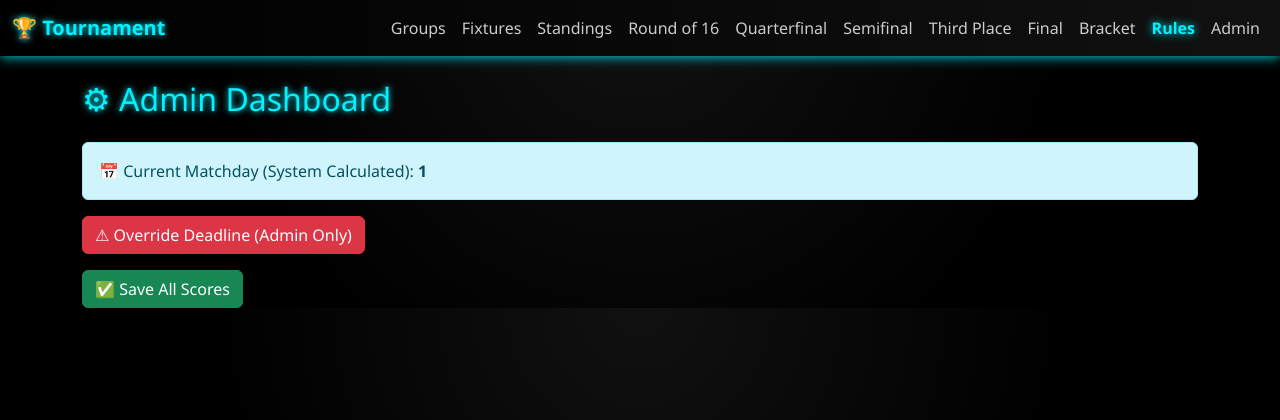
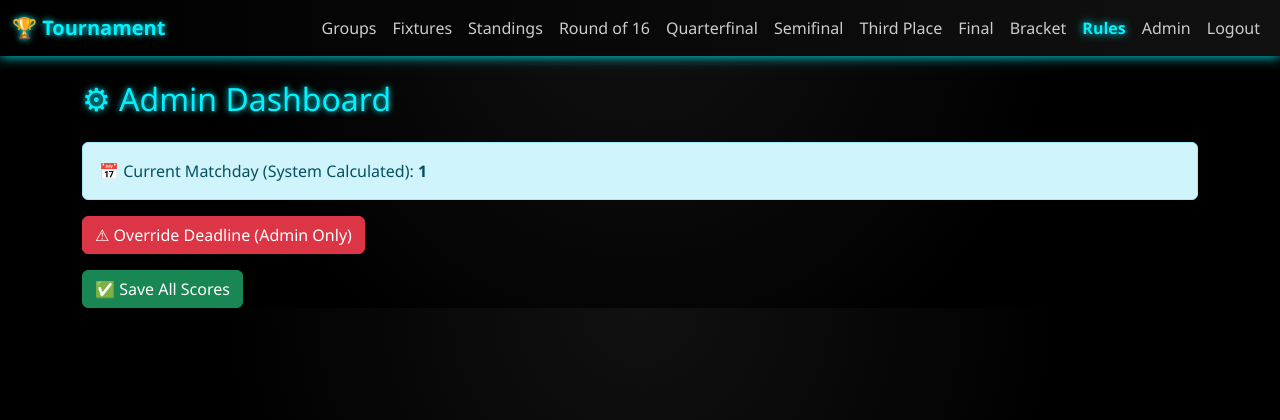
Before and after one commit to Hamza-dev001/football-tournament, a Flask app: page /admin/dashboard in a window 1280 px wide. Shown: the top 420 px of the page. Run offline with Flask 3, Linux system fonts and the light colour scheme; a user stored in the database is signed in.

Commit message:
Added logout button properly

```diff
--- a/app/templates/base.html
+++ b/app/templates/base.html
@@ -91,7 +91,6 @@
                     <a class="nav-link" href="{{ url_for('main.standings') }}">Standings</a>
                 </li>
 
-                <!-- ✅ RESTORED LINKS -->
                 <li class="nav-item">
                     <a class="nav-link" href="{{ url_for('main.r16') }}">Round of 16</a>
                 </li>
@@ -120,9 +119,19 @@
                     <a class="nav-link rules-link" href="{{ url_for('main.rules') }}">Rules</a>
                 </li>
 
-                <li class="nav-item">
-                    <a class="nav-link text-warning" href="{{ url_for('admin.login') }}">Admin</a>
-                </li>
+                <!-- ✅ ADMIN / LOGOUT LOGIC -->
+                {% if current_user.is_authenticated %}
+                    <li class="nav-item">
+                        <a class="nav-link text-warning" href="{{ url_for('admin.dashboard') }}">Admin</a>
+                    </li>
+                    <li class="nav-item">
+                        <a class="nav-link text-danger" href="{{ url_for('admin.logout') }}">Logout</a>
+                    </li>
+                {% else %}
+                    <li class="nav-item">
+                        <a class="nav-link text-warning" href="{{ url_for('admin.login') }}">Admin</a>
+                    </li>
+                {% endif %}
 
             </ul>
         </div>
```
